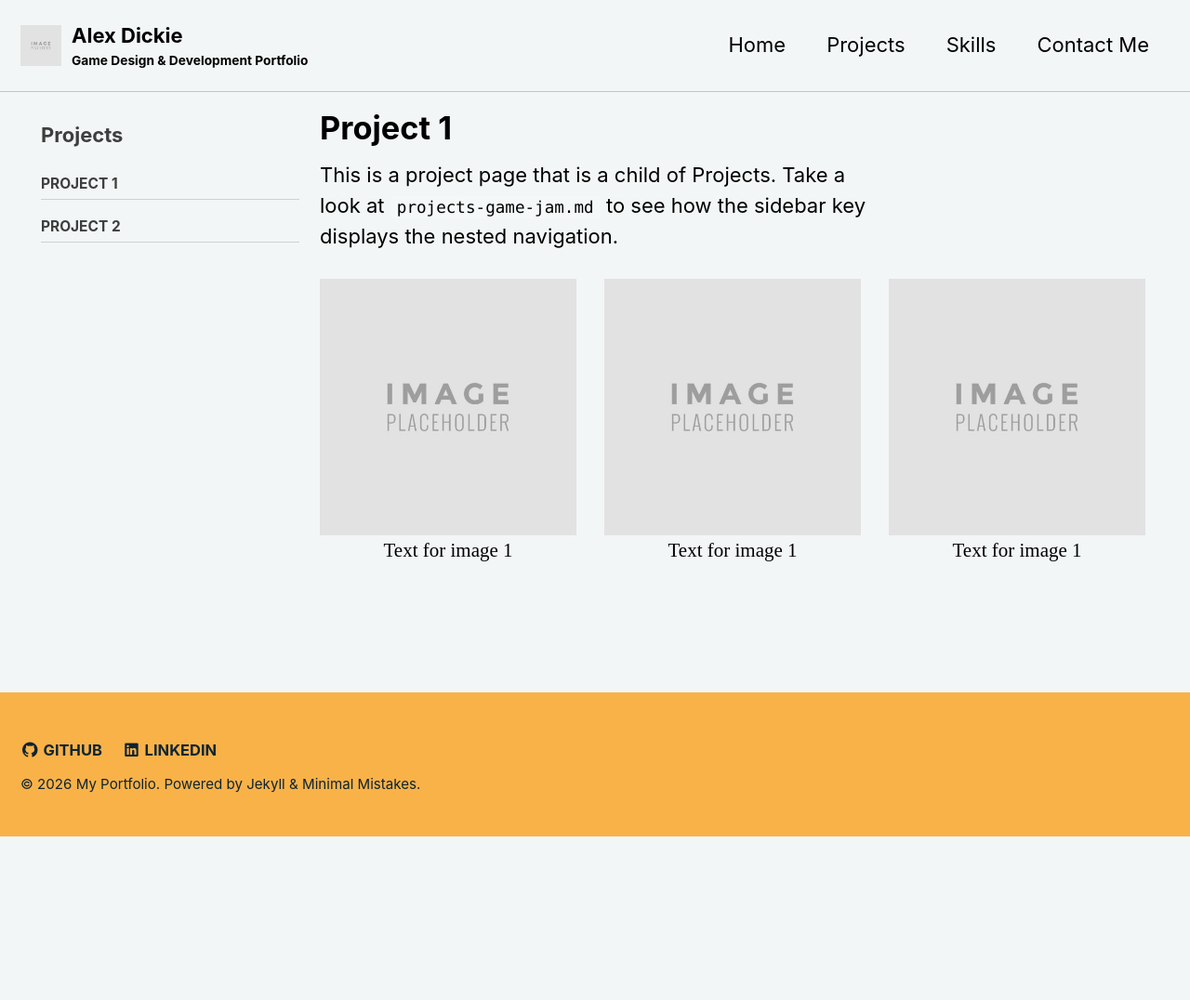
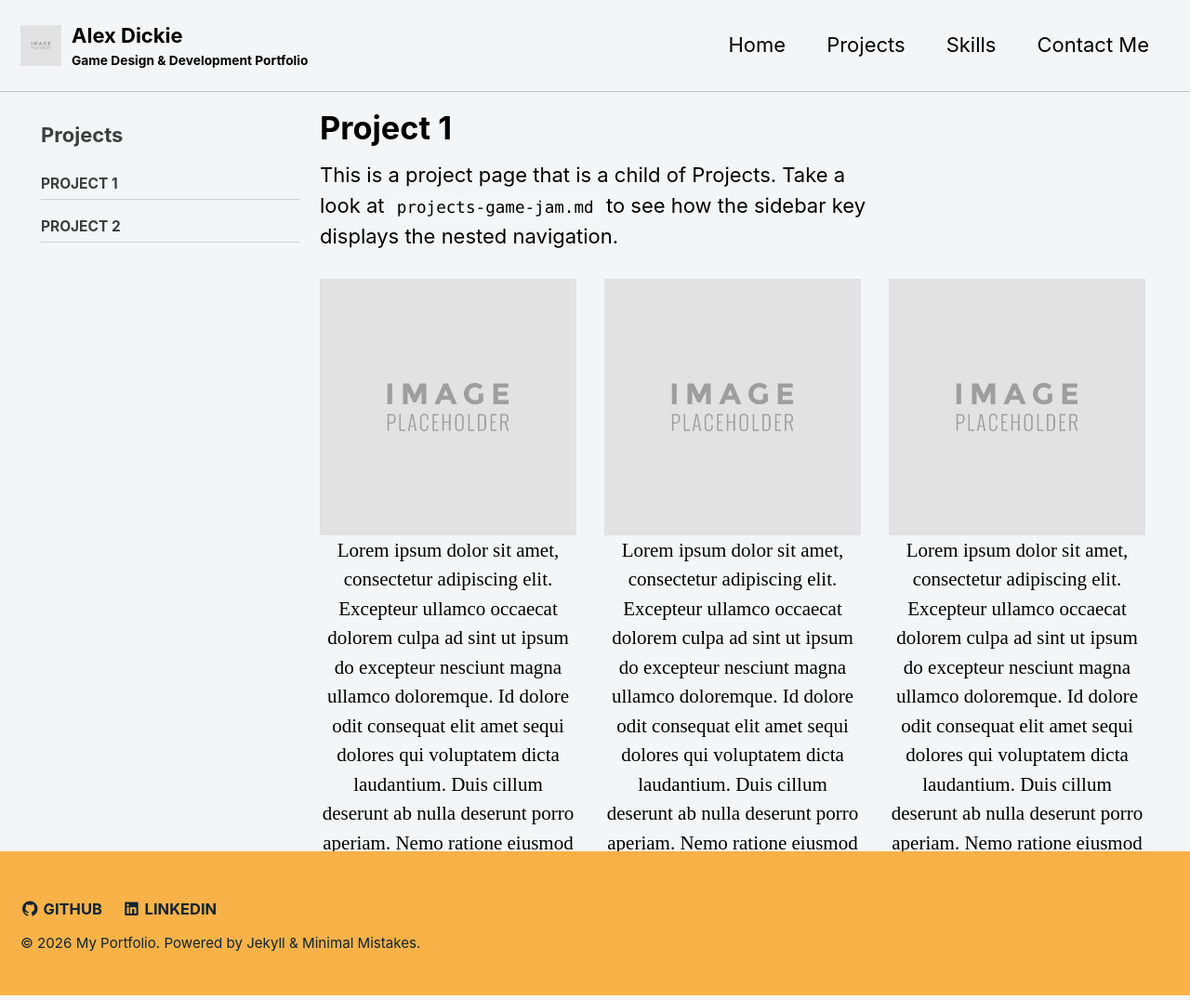
Before and after one commit to AlexUlster/AlexUlster.github.io, a Jekyll site: the page built from _pages/projects-pro1.md, in a window 1280 px wide. Shown: the whole page at 93% size. Built offline with Jekyll 4.4.1, drawn with Linux system fonts in a browser that asks for light colours; before the commit the page ends 900 px from its top, so only the background shows below that.

Commit message:
Update projects-pro1.md

```diff
--- a/_pages/projects-pro1.md
+++ b/_pages/projects-pro1.md
@@ -14,14 +14,14 @@ This is a project page that is a child of Projects. Take a look at `projects-gam
 <div style="display: grid; grid-template-columns: 1fr 1fr 1fr; gap: 20px; transform: scale(1.5); transform-origin: top left;">
   <div style="text-align: center;">
     <img src="/assets/images/Placeholder.jpg" alt="Image 1" style="width: 100%; height: auto;">
-    <p style="font-size: 14px; font-family: 'MyCustomFont';">Text for image 1</p>
+    <p style="font-size: 14px; font-family: 'MyCustomFont';">Lorem ipsum dolor sit amet, consectetur adipiscing elit. Excepteur ullamco occaecat dolorem culpa ad sint ut ipsum do excepteur nesciunt magna ullamco doloremque. Id dolore odit consequat elit amet sequi dolores qui voluptatem dicta laudantium. Duis cillum deserunt ab nulla deserunt porro aperiam. Nemo ratione eiusmod accusantium consequuntur omnis laudantium commodo officia proident beatae porro labore. 1</p>
   </div>
   <div style="text-align: center;">
     <img src="/assets/images/Placeholder.jpg" alt="Image 2" style="width: 100%; height: auto;">
-    <p style="font-size: 14px; font-family: 'MyCustomFont';">Text for image 1</p>
+    <p style="font-size: 14px; font-family: 'MyCustomFont';">Lorem ipsum dolor sit amet, consectetur adipiscing elit. Excepteur ullamco occaecat dolorem culpa ad sint ut ipsum do excepteur nesciunt magna ullamco doloremque. Id dolore odit consequat elit amet sequi dolores qui voluptatem dicta laudantium. Duis cillum deserunt ab nulla deserunt porro aperiam. Nemo ratione eiusmod accusantium consequuntur omnis laudantium commodo officia proident beatae porro labore. 1</p>
   </div>
   <div style="text-align: center;">
     <img src="/assets/images/Placeholder.jpg" alt="Image 3" style="width: 100%; height: auto;">
-    <p style="font-size: 14px; font-family: 'MyCustomFont';">Text for image 1</p>
+    <p style="font-size: 14px; font-family: 'MyCustomFont';">Lorem ipsum dolor sit amet, consectetur adipiscing elit. Excepteur ullamco occaecat dolorem culpa ad sint ut ipsum do excepteur nesciunt magna ullamco doloremque. Id dolore odit consequat elit amet sequi dolores qui voluptatem dicta laudantium. Duis cillum deserunt ab nulla deserunt porro aperiam. Nemo ratione eiusmod accusantium consequuntur omnis laudantium commodo officia proident beatae porro labore. 1</p>
   </div>
 </div>
```
